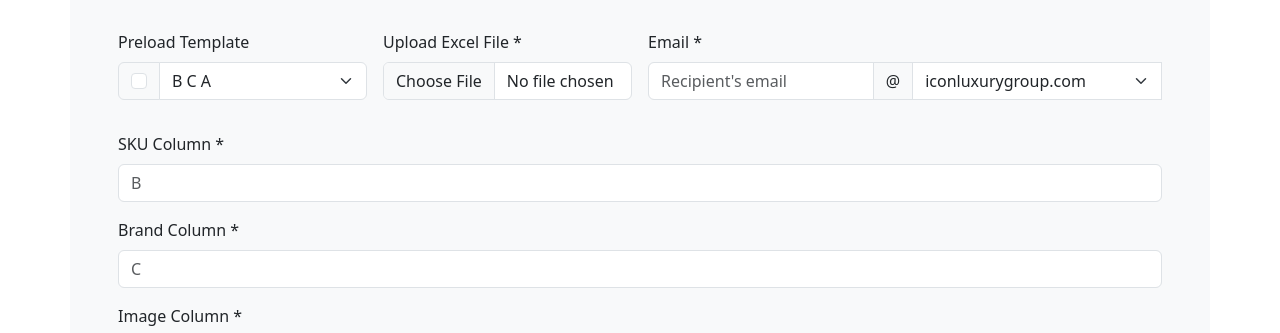
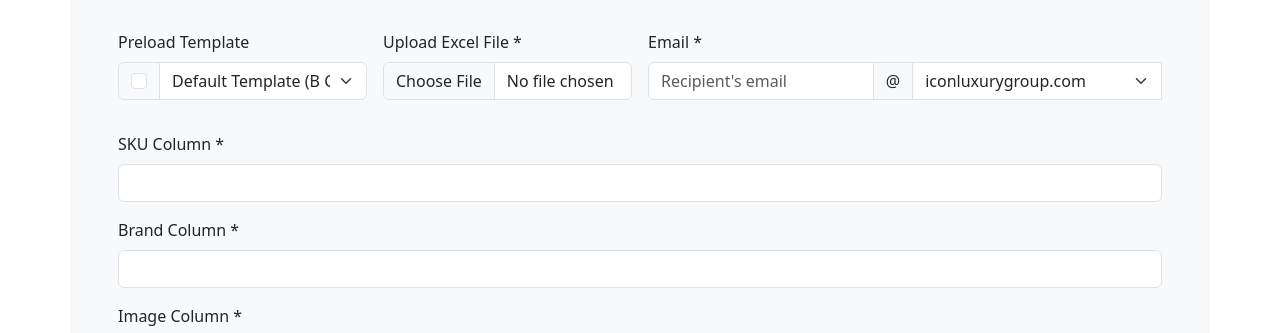
Before and after one commit to nikiconluxury/node-front-icon-xlsx, a website: page public/image.html in a window 1280 px wide. Shown: the part 240-573 px from the top of the page. Drawn offline with nearby package versions, Linux system fonts and the light colour scheme.

Commit message:
remove placeholder

```diff
--- a/public/image.html
+++ b/public/image.html
@@ -63,7 +63,7 @@
                   <input class="form-check-input mt-0" type="checkbox" value="" aria-label="Checkbox for following text input" name="fileUploadImage" id="fileUploadImage" accept=".xlsx">
                 </div>
                 <select class="form-select" id="inputGroupSelect02">
-                    <option selected>B C A</option>
+                    <option selected>Default Template (B C A)</option>
                   </select>
               </div>
             </div>
@@ -93,14 +93,14 @@
 
             <div class="col-md-12">
                 <label for="searchColImage" class="form-label">SKU Column *</label>
-                <input type="text" class="form-control" id="searchColImage" name="searchColImage" placeholder="B" required>
+                <input type="text" class="form-control" id="searchColImage" name="searchColImage" placeholder="" required>
                 <div class="invalid-feedback">
                     Please provide a valid SKU column.
                 </div>
             </div>
             <div class="col-md-12">
                 <label for="brandColImage" class="form-label">Brand Column *</label>
-                <input type="text" class="form-control" id="brandColImage" name="brandColImage" placeholder="C" required>
+                <input type="text" class="form-control" id="brandColImage" name="brandColImage" placeholder="" required>
                 <div class="invalid-feedback">
                     Please provide a valid brand column.
                 </div>
```
